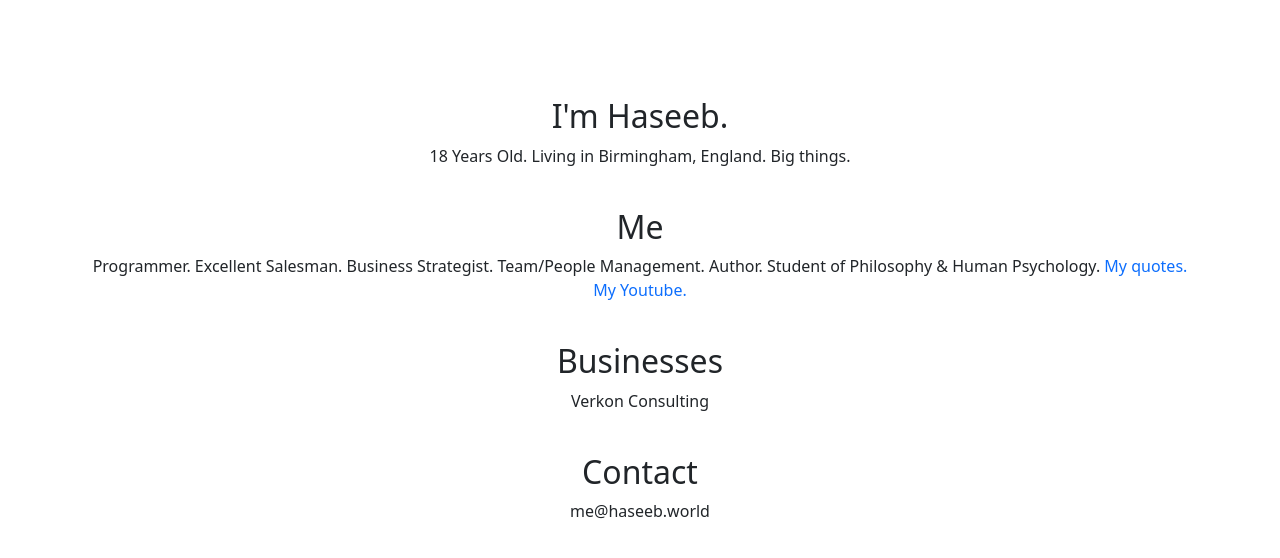
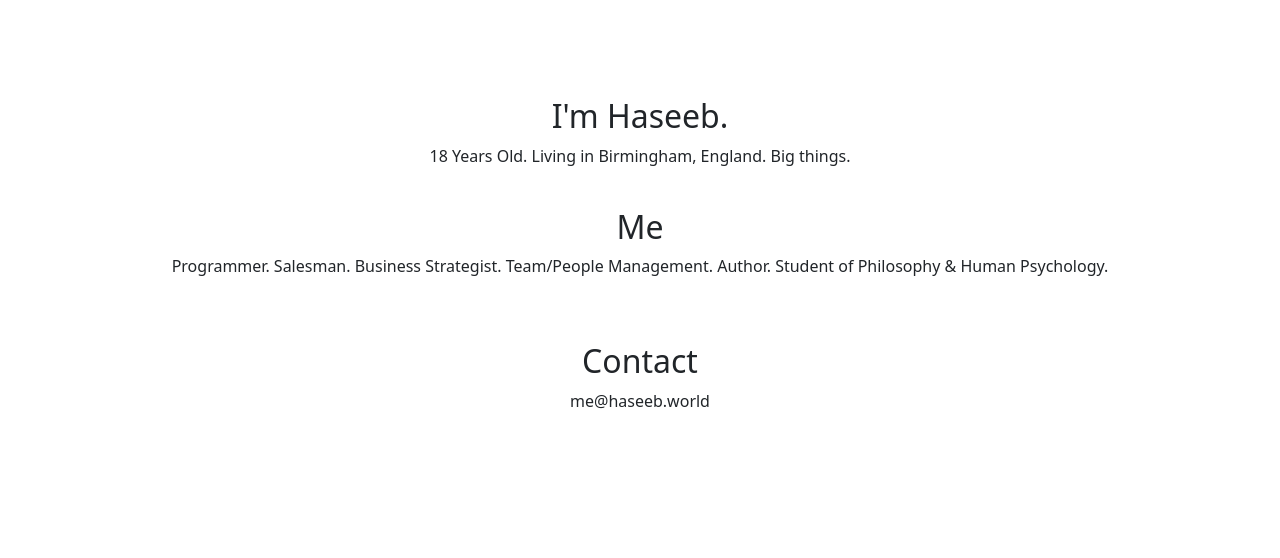
Before and after one commit to OfficiallyLost/haseeb.world, a Node project: template src/views/home.ejs in a window 1280 px wide. Shown: the top 558 px of the page. Run offline with Node 20 templates, Linux system fonts and the light colour scheme; the template is opened without the code that fills it, so the values that code supplies are empty.

Commit message:
removal of some things

```diff
--- a/src/views/home.ejs
+++ b/src/views/home.ejs
@@ -13,14 +13,11 @@
          <br />
          <h2>Me</h2>
          <p>
-            Programmer. Excellent Salesman. Business Strategist. Team/People
-            Management. Author. Student of Philosophy & Human Psychology.
-            <a href="/quotes">My quotes.</a>
-            <a href="/youtube">My Youtube.</a>
+            Programmer. Salesman. Business Strategist. Team/People Management.
+            Author. Student of Philosophy & Human Psychology.
          </p>
          <br />
-         <h2>Businesses</h2>
-         <p>Verkon Consulting</p>
+
          <br />
          <h2>Contact</h2>
          <p class="email">me@haseeb.world</p>
```
Also changed, not shown: index.js (+6 -2 lines).
